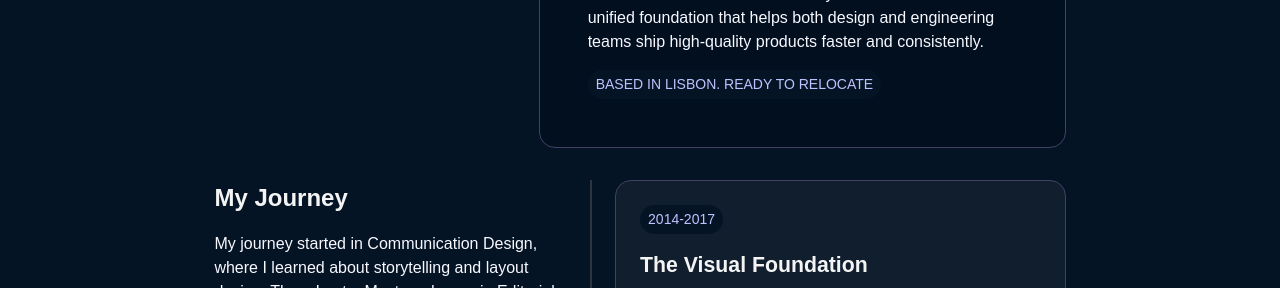
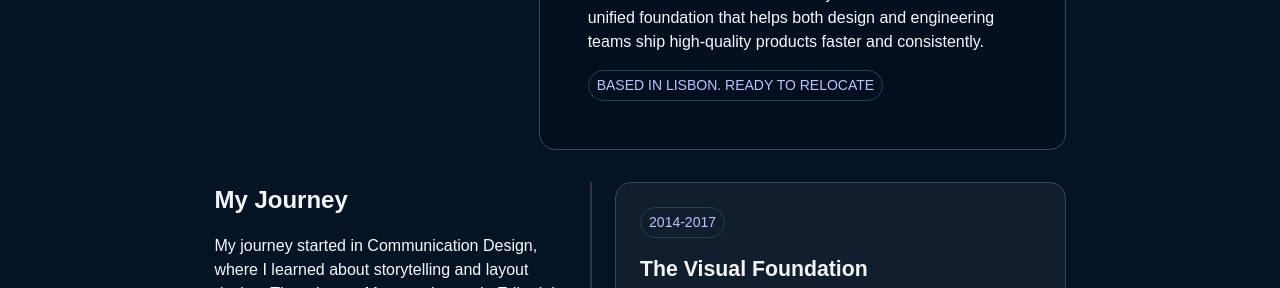
Before and after one commit to Csgmmm/portfolioWebsite, a React (Vite) app in the folder portfolioWebsite/: page /aboutme in a window 1280 px wide. Shown: the part 402-690 px from the top of the page. Built offline with nearby package versions, Linux system fonts and the light colour scheme.

Commit message:
updated colors

```diff
--- a/portfolioWebsite/src/App.css
+++ b/portfolioWebsite/src/App.css
@@ -40,10 +40,10 @@
 
 [data-theme="light"] {
   --background: #ffffff;
-  --background-secondary: #eaeaea;
+  --background-secondary: #ebebeb;
   --background-transparent: color-mix(in srgb, var(  --background-secondary) 50%, transparent);
   --primary: #7567ee;
-  --secondary: #6357cc;
+  --secondary: #a69eef;
   --secondary-hover: #362b98;
     --disclaimer-text: #4471ba;
   --tertiary: #6987a8;
--- a/portfolioWebsite/src/components/buttonFilter/buttonFilter.module.css
+++ b/portfolioWebsite/src/components/buttonFilter/buttonFilter.module.css
@@ -31,6 +31,7 @@
 .secondary:hover {
   border: none;
   color: var(--secondary-hover);
+  background-color: var(--background-secondary);
 }
 
 .active {
--- a/portfolioWebsite/src/components/buttons/button.module.css
+++ b/portfolioWebsite/src/components/buttons/button.module.css
@@ -48,7 +48,7 @@
 }
 
 .link {
-  color: var(--secondary);
+  color: var(--primary);
   background-color: transparent;
   padding: 0;
 }
@@ -66,7 +66,7 @@
 }
 
 .link a {
-  color: var(--secondary);
+  color: var(--primary);
 }
 
 .primary a {
@@ -76,7 +76,6 @@
 a {
   display: flex;
   align-items: center;
-  color: var(--secondary);
   font-size: var(--sm);
   font-family: inherit;
   font-weight: 600;
--- a/portfolioWebsite/src/components/chips/chip.module.css
+++ b/portfolioWebsite/src/components/chips/chip.module.css
@@ -10,7 +10,7 @@
 
 
 .secondary {
-  background-color: var(--background);
+  background-color: var( --background-secondary);
   border-radius: var(--lg);
   padding: var(--xxs) var(--xs);
   font-size: var(--chip-font-size-card);
--- a/portfolioWebsite/src/pages/aboutMe/AboutMe.tsx
+++ b/portfolioWebsite/src/pages/aboutMe/AboutMe.tsx
@@ -40,7 +40,7 @@ function AboutMe() {
               helps both design and engineering teams ship high-quality products
               faster and consistently.
             </p>
-            <Chip variant="secondary" className={styles.chipRelocate}>
+            <Chip variant="tertiary" className={styles.chipRelocate}>
               Based in Lisbon. Ready to relocate
             </Chip>
           </Card>
@@ -65,7 +65,7 @@ function AboutMe() {
             <div className={styles.timeline}>
               <div className={styles.timelineItem}>
                 <Card variant="secondary" className={styles.cardJourney}>
-                  <Chip variant="secondary">2014-2017</Chip>
+                  <Chip variant="tertiary">2014-2017</Chip>
                   <h3>The Visual Foundation</h3>
                   <p>
                     My journey began in Communication Design. Over these years,
@@ -79,7 +79,7 @@ function AboutMe() {
               </div>
               <div className={styles.timelineItem}>
                 <Card variant="secondary" className={styles.cardJourney}>
-                  <Chip variant="secondary">2018-2020</Chip>
+                  <Chip variant="tertiary">2018-2020</Chip>
                   <h3>Structure and Editorial Design</h3>
                   <p>
                     Driven by a love for typography and layout structure, I
@@ -92,7 +92,7 @@ function AboutMe() {
               </div>
               <div className={styles.timelineItem}>
                 <Card variant="secondary" className={styles.cardJourney}>
-                  <Chip variant="secondary">2018-2020</Chip>
+                  <Chip variant="tertiary">2018-2020</Chip>
                   <h3>From Print to Digital</h3>
                   <p>
                     Wanting to translate my design roots into the digital world,
@@ -106,7 +106,7 @@ function AboutMe() {
               </div>
               <div className={styles.timelineItem}>
                 <Card variant="secondary" className={styles.cardJourney}>
-                  <Chip variant="secondary">2025 - Present</Chip>
+                  <Chip variant="tertiary">2025 - Present</Chip>
                   <h3>Engineering Meets Design</h3>
                   <p>
                     While working on digital projects, I noticed a huge gap
```
